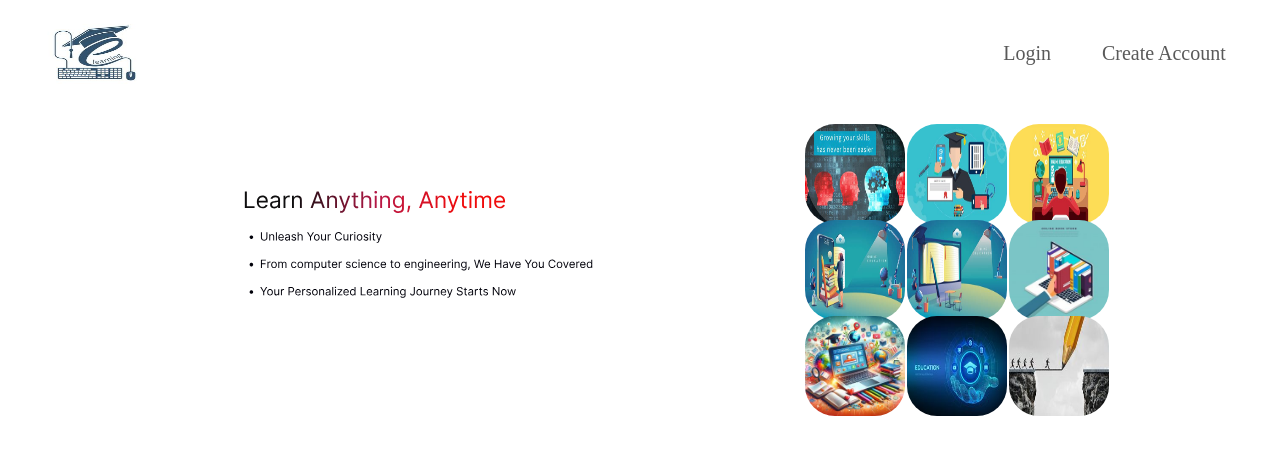
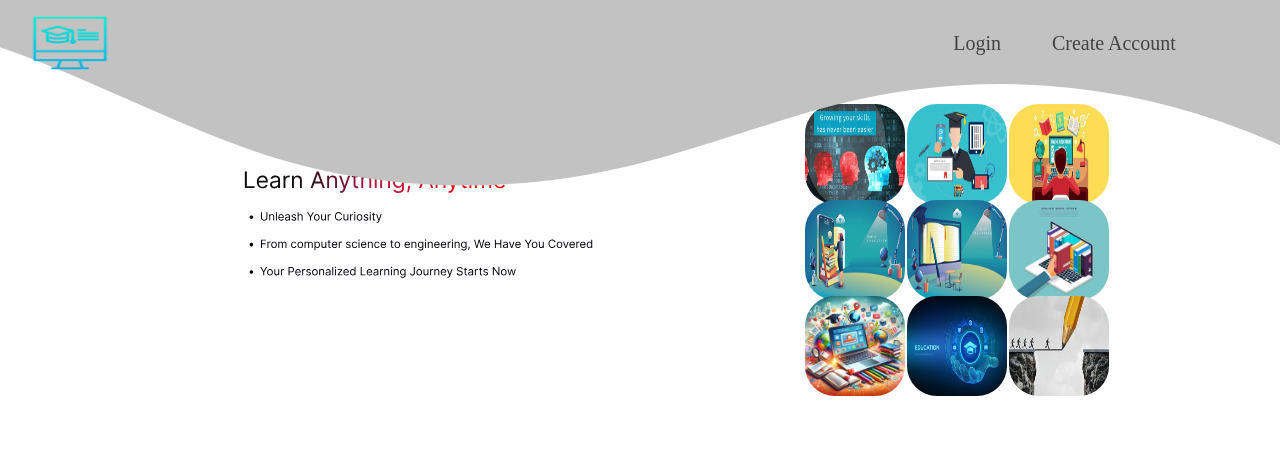
Before and after one commit to Red-stevo/E-LearningHub, a React (Vite) app in the folder student-learning-assistant/: page / in a window 1280 px wide. Shown: the top 454 px of the page. Built offline with nearby package versions, Linux system fonts and the light colour scheme; a web font is replaced by a local one.

Commit message:
Commit message >>>>> done <<<<<

```diff
--- a/student-learning-assistant/src/AppPages/Component/HomePageSectionA.jsx
+++ b/student-learning-assistant/src/AppPages/Component/HomePageSectionA.jsx
@@ -5,9 +5,17 @@ import HomeDesign from "./HomeDesign.jsx";
 
 const HomePageSectionA = () => {
     return(<div className={"home-page"}>
-            <div className={"main-text"}><Image src={mainText} /></div>
-            <div className={"home-design"}><HomeDesign /></div>
-        </div>)
+        <div className={"main-text"}><Image src={mainText}/></div>
+        <div className={"home-design"}><HomeDesign/></div>
+        <div className="custom-shape-divider-top-1717935178">
+            <svg data-name="Layer 1" xmlns="http://www.w3.org/2000/svg" viewBox="0 0 1200 120"
+                 preserveAspectRatio="none">
+                <path
+                    d="M985.66,92.83C906.67,72,823.78,31,743.84,14.19c-82.26-17.34-168.06-16.33-250.45.39-57.84,11.73-114,31.07-172,41.86A600.21,600.21,0,0,1,0,27.35V120H1200V95.8C1132.19,118.92,1055.71,111.31,985.66,92.83Z"
+                    className="shape-fill"></path>
+            </svg>
+        </div>
+    </div>)
 }
 
 export default HomePageSectionA;
--- a/student-learning-assistant/src/AppPages/Component/NavBar.jsx
+++ b/student-learning-assistant/src/AppPages/Component/NavBar.jsx
@@ -1,11 +1,11 @@
 import {Image, Nav, Navbar, NavbarBrand, NavLink} from "react-bootstrap";
-import logo from "../Images/logo.jpg"
+import logo from "../Images/logo2.png"
 import "./../Styles/HomePageStyles.css"
 
 const NavBar = () => {
     return(<>
     <Navbar expand={"md"} className={"home-nav"}>
-        <NavbarBrand id={"logo"}><Image src={logo}  height={80} width={130} /></NavbarBrand>
+        <NavbarBrand id={"logo"}><Image id={"nav-image"} src={logo}  height={60} width={80} /></NavbarBrand>
         <Navbar.Toggle aria-controls="basic-navbar-nav" />
         <Navbar.Collapse id="basic-navbar-nav">
             <Nav className="me-auto">
--- a/student-learning-assistant/src/AppPages/Styles/HomePageStyles.css
+++ b/student-learning-assistant/src/AppPages/Styles/HomePageStyles.css
@@ -8,6 +8,7 @@
     gap: 64%;
     margin-top: 0;
     padding: 0;
+    z-index: 2;
 }
 
 .me-auto{
@@ -66,3 +67,25 @@
     height: 150px;
     position: relative;
 }
+
+
+.custom-shape-divider-top-1717935178 {
+    position: absolute;
+    top: 0;
+    left: 0;
+    width: 100%;
+    overflow: hidden;
+    line-height: 0;
+    transform: rotate(180deg);
+}
+
+.custom-shape-divider-top-1717935178 svg {
+    position: relative;
+    display: block;
+    width: calc(123% + 1.3px);
+    height: 188px;
+}
+
+.custom-shape-divider-top-1717935178 .shape-fill {
+    fill: #C2C2C2;
+}
```
Also changed, not shown: student-learning-assistant/src/AppPages/Images/logo2.png (added).
